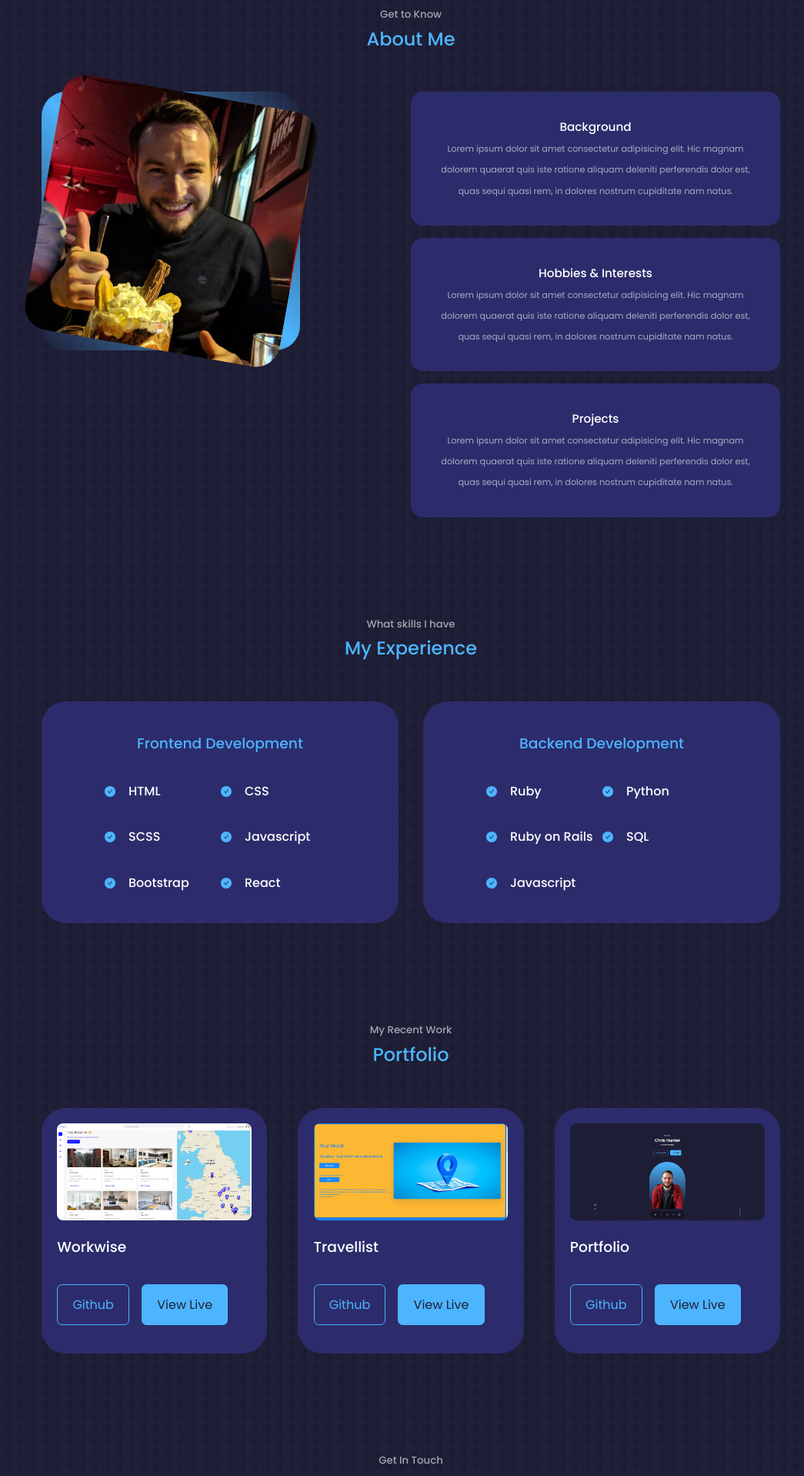
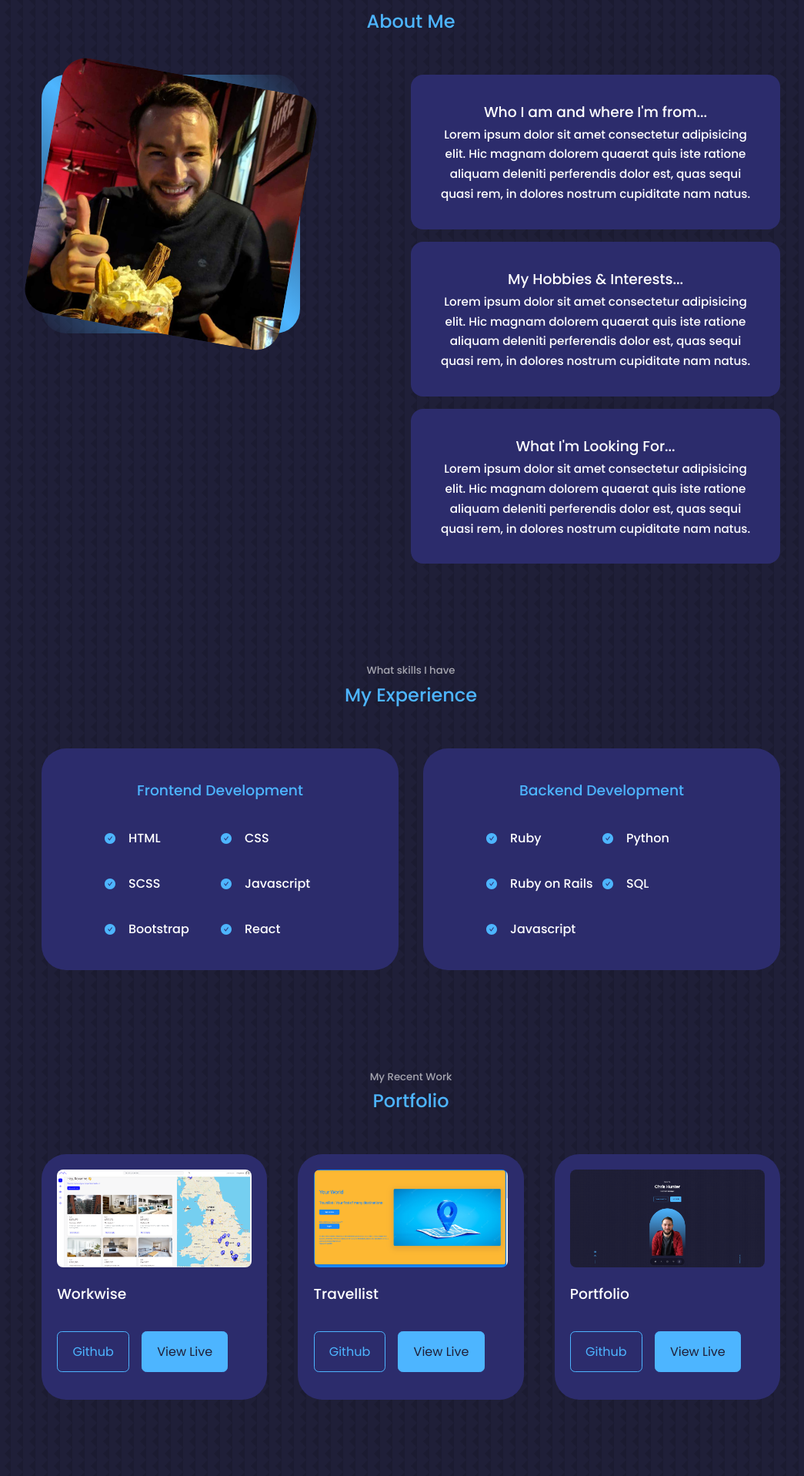
Before and after one commit to chriswhunter89/react-portfolio-v1, a React (Create React App) app: page / in a window 1280 px wide. Shown: the part 920-2837 px from the top of the page at 77% size, without its empty margins (106-1151 px from the left). Built offline with nearby package versions, Linux system fonts and the light colour scheme.

Commit message:
about and contact components changed

```diff
--- a/src/components/about/About.jsx
+++ b/src/components/about/About.jsx
@@ -5,7 +5,6 @@ import ME from "../../assets/me2.jpg";
 const About = () => {
   return (
     <section id="about">
-      <h5>Get to Know</h5>
       <h2>About Me</h2>
       <div className="container about__container">
         <div className="about__me">
@@ -16,31 +15,37 @@ const About = () => {
         <div className="about__content">
           <div className="about__cards">
             <article className="about__card">
-              <h5>Background</h5>
-              <small>
+              <h3>Who I am and where I'm from...</h3>
+              <div className="overlay">
+                <h5>
                   Lorem ipsum dolor sit amet consectetur adipisicing elit. Hic
                   magnam dolorem quaerat quis iste ratione aliquam deleniti
-                perferendis dolor est, quas sequi quasi rem, in dolores nostrum
-                cupiditate nam natus.
-              </small>
+                  perferendis dolor est, quas sequi quasi rem, in dolores
+                  nostrum cupiditate nam natus.
+                </h5>
+              </div>
             </article>
             <article className="about__card">
-              <h5>Hobbies & Interests</h5>
-              <small>
+              <h3>My Hobbies & Interests...</h3>
+              <div className="overlay">
+                <h5>
                   Lorem ipsum dolor sit amet consectetur adipisicing elit. Hic
                   magnam dolorem quaerat quis iste ratione aliquam deleniti
-                perferendis dolor est, quas sequi quasi rem, in dolores nostrum
-                cupiditate nam natus.
-              </small>
+                  perferendis dolor est, quas sequi quasi rem, in dolores
+                  nostrum cupiditate nam natus.
+                </h5>
+              </div>
             </article>
             <article className="about__card">
-              <h5>Projects</h5>
-              <small>
+              <h3>What I'm Looking For...</h3>
+              <div className="overlay">
+                <h5>
                   Lorem ipsum dolor sit amet consectetur adipisicing elit. Hic
                   magnam dolorem quaerat quis iste ratione aliquam deleniti
-                perferendis dolor est, quas sequi quasi rem, in dolores nostrum
-                cupiditate nam natus.
-              </small>
+                  perferendis dolor est, quas sequi quasi rem, in dolores
+                  nostrum cupiditate nam natus.
+                </h5>
+              </div>
             </article>
           </div>
         </div>
--- a/src/components/contact/Contact.jsx
+++ b/src/components/contact/Contact.jsx
@@ -24,7 +24,6 @@ const Contact = () => {
 
   return (
     <section id="contact">
-      <h5>Get In Touch</h5>
       <h2>Contact Me</h2>
 
       <div className="container contact__container">
@@ -32,7 +31,6 @@ const Contact = () => {
           <article className="contact__option">
             <MdOutlineMailOutline className="contact__option-icon" />
             <h4>Email</h4>
-            <h5>chriswhunter89@gmail.com</h5>
             <a href="mailto:chriswhunter89@gmail.com" target="_blank">
               Send an email
             </a>
@@ -41,7 +39,7 @@ const Contact = () => {
             <BsWhatsapp className="contact__option-icon" />
             <h4>Whatsapp</h4>
             <a href="https://wa.me/+447493934871" target="_blank">
-              Messaage on Whatsapp
+              Message on Whatsapp
             </a>
           </article>
         </div>
--- a/src/components/contact/contact.css
+++ b/src/components/contact/contact.css
@@ -33,7 +33,7 @@
 .contact__option a {
   margin-top: 0.7rem;
   display: inline-block;
-  font-size: 0.8rem;
+  font-size: 1rem;
 }
 
 /* ======== FORM ======== */
```
Lines whose indentation alone changed are shown as unchanged.
